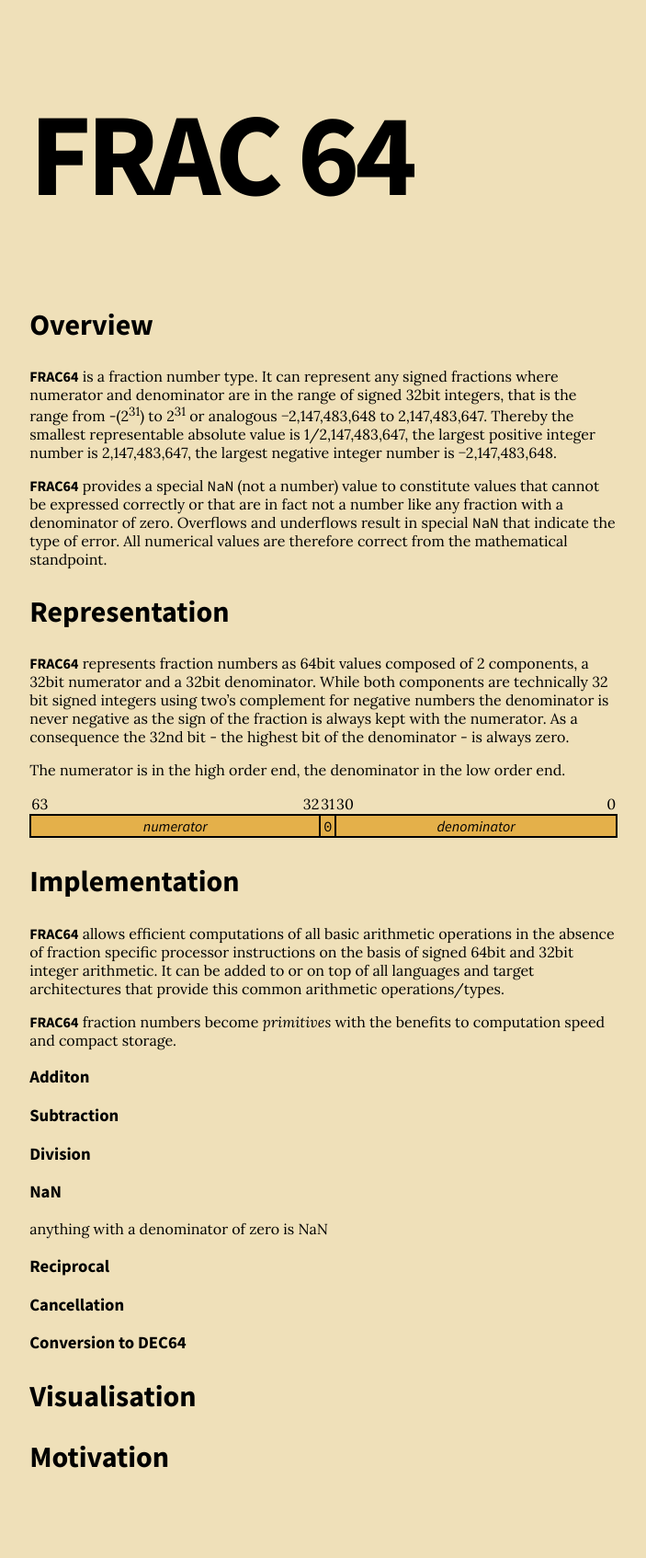
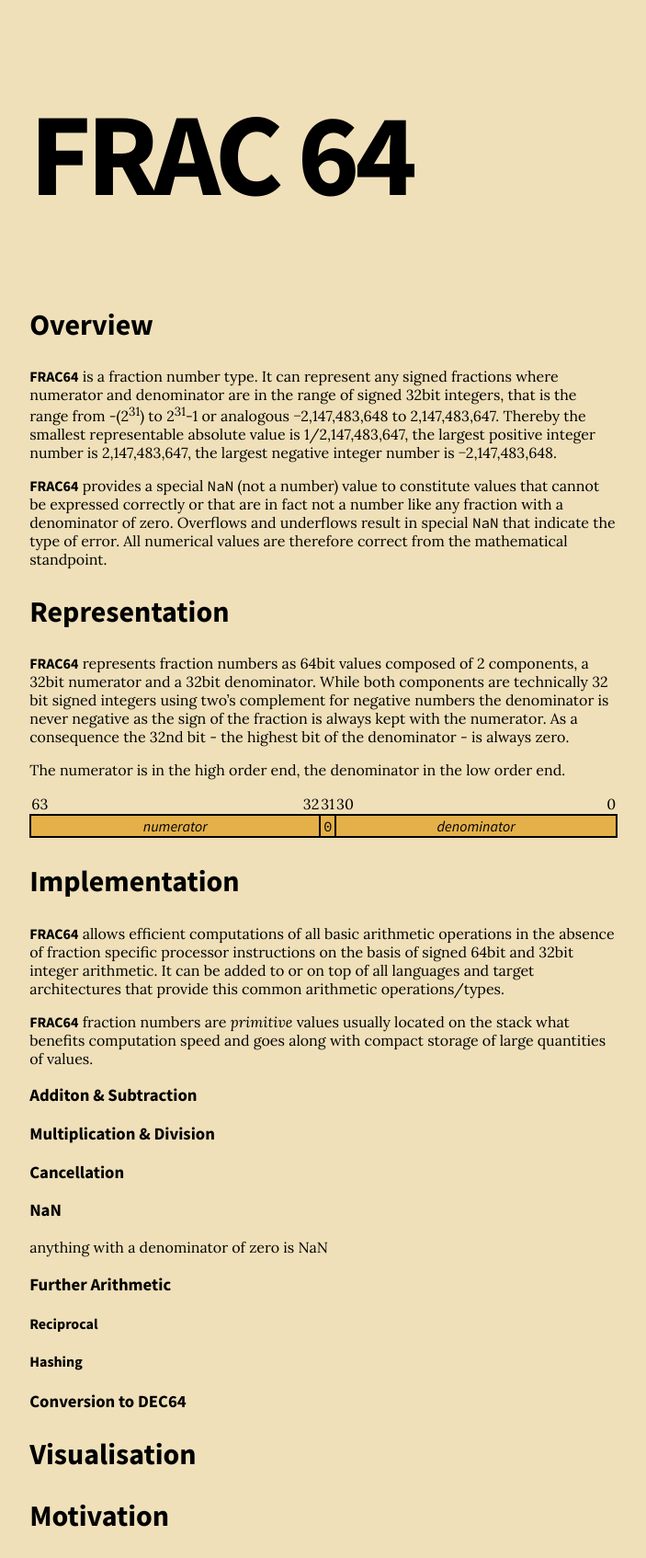
Before and after one commit to frac64/frac64.github.io, a Jekyll site: the page built from index.md, in a window 1280 px wide. Shown: the whole page at 92% size, without its empty margins (127-830 px from the left). Built offline with Jekyll 4.4.1, drawn with Linux system fonts in a browser that asks for light colours; before the commit the page ends 1631 px from its top, so only the background shows below that.

Commit message:
Update index.md

```diff
--- a/index.md
+++ b/index.md
@@ -8,7 +8,7 @@ title:  "64 bit Fraction Numbers"
 ## Overview
 **FRAC64** is a fraction number type. It can represent any signed fractions
 where numerator and denominator are in the range of signed 32bit integers, that
-is the range from -(2<sup>31</sup>) to 2<sup>31</sup> or analogous
+is the range from -(2<sup>31</sup>) to 2<sup>31</sup>-1 or analogous
 −2,147,483,648 to 2,147,483,647. Thereby the smallest representable absolute
 value is 1/2,147,483,647, the largest positive integer number is 2,147,483,647,
 the largest negative integer number is −2,147,483,648.
@@ -52,24 +52,24 @@ the absence of fraction specific processor instructions on the basis of signed
 64bit and 32bit integer arithmetic. It can be added to or on top of all languages
 and target architectures that provide this common arithmetic operations/types.
 
-**FRAC64**  fraction numbers become _primitives_ with the benefits to
-computation speed and compact storage.
+**FRAC64** fraction numbers are _primitive_ values usually located on the stack
+what benefits computation speed and goes along with compact storage of large
+quantities of values.
 
-### Additon
+### Additon & Subtraction
 
+### Multiplication & Division
 
-
-### Subtraction
-
-
-### Division
+### Cancellation
 
 ### NaN
 anything with a denominator of zero is NaN
 
-### Reciprocal
+### Further Arithmetic
 
-### Cancellation
+#### Reciprocal
+
+#### Hashing
 
 ### Conversion to DEC64
 
```
